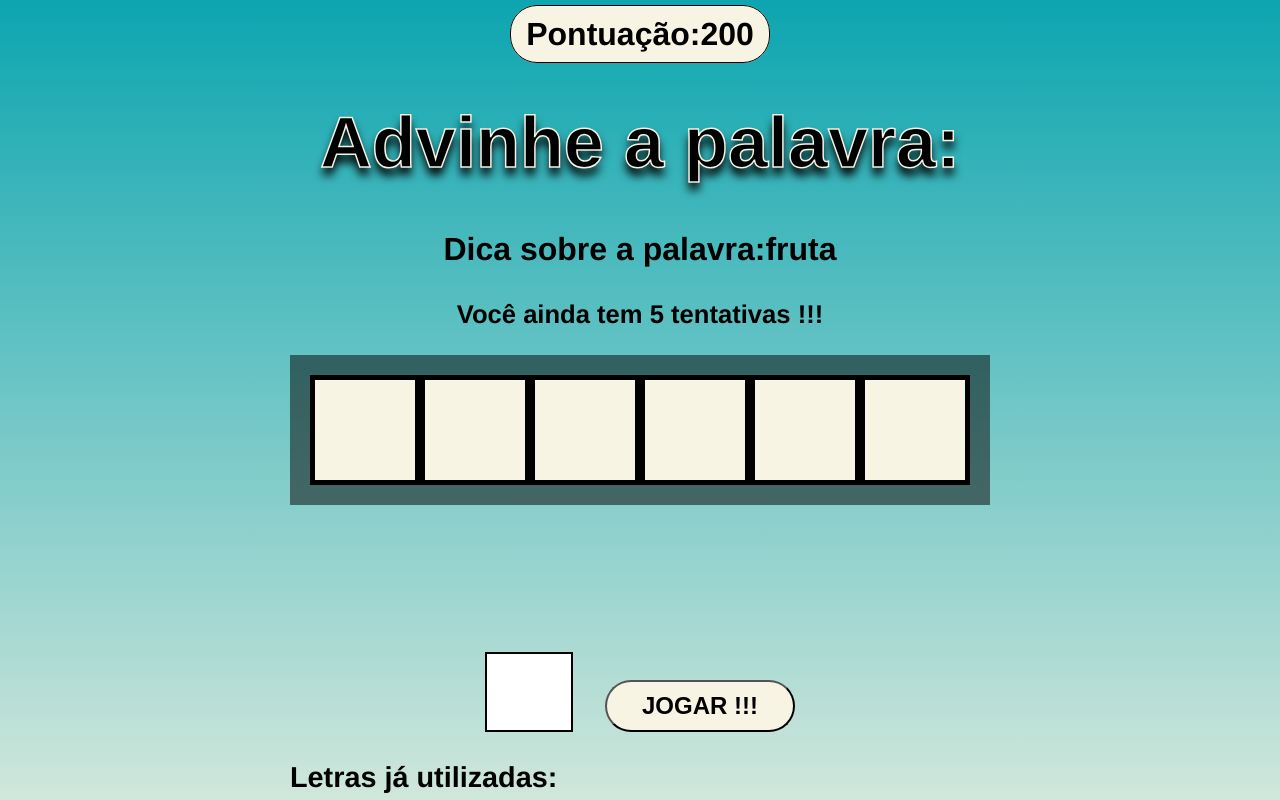
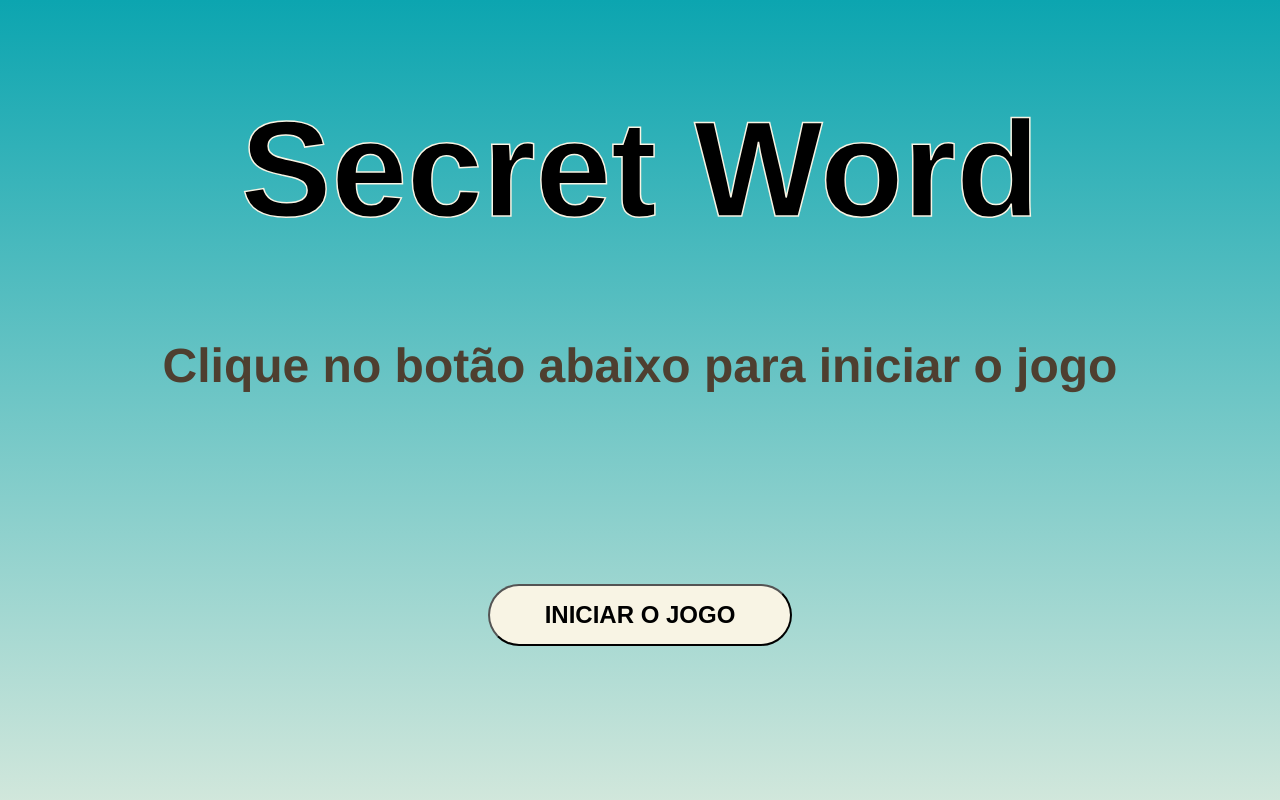
Before and after one commit to mfmwes/secret-word, a React (Create React App) app: page / in a window 1280 px wide. Built offline with nearby package versions, Linux system fonts and the light colour scheme.

Commit message:
start screen and score bug fix

```diff
--- a/package.json
+++ b/package.json
@@ -4,17 +4,15 @@
   "private": true,
   "homepage": "https://mfmwes.github.io/secret-word",
   "dependencies": {
-
     "@testing-library/jest-dom": "^5.16.5",
     "@testing-library/react": "^13.4.0",
     "@testing-library/user-event": "^13.5.0",
     "gh-pages": "^4.0.0",
     "react": "^18.2.0",
     "react-dom": "^18.2.0",
-    "react-scripts": "5.0.1",
+    "react-scripts": "^5.0.1",
     "web-vitals": "^2.1.4"
   },
-
   "scripts": {
     "predeploy": "npm run build",
     "deploy": "gh-pages -b main -d build",
--- a/src/App.js
+++ b/src/App.js
@@ -37,11 +37,15 @@ function App() {
     return {pickedWord,category}
   };
 
-  // start the game
   const startGame = () => {
+    setGameStage(stages[1].name)
+    ClearScore()
+  };
+
+  // new word
+  const newWord = () => {
     ClearLetterStates();
   const {pickedWord,category} = pickWordAndCategory();
-    setGameStage(stages[1].name)
     let wordLetters = pickedWord.split('')
     let tratedWord = wordLetters.map((l) => l.toLowerCase())
       setCategory(category)
@@ -65,26 +69,25 @@ function App() {
         ...actualWrongLetters,
         normalizedLetter,
       ]);
-
       setGuesses((actualGuesses) => actualGuesses - 1);
     }
   };
 
   // reset states
 
-  const ClearStates = () =>{
+  const ClearScore = () =>{
     setScore(0);
   }
 
 
-    const ClearLetterStates = () => {
-      setGuessedLetters([]);
-      setWrongLetters([]);
-
-    }
+  const ClearLetterStates = () => {
+    setGuessedLetters([]);
+    setWrongLetters([]);
+  }
 
     useEffect(() => {
-      if (guesses <=0) {
+      if (guesses === 0) {
+        ClearLetterStates();
         setGameStage(stages[2].name)
       }
      },[guesses])
@@ -92,19 +95,21 @@ function App() {
      //score
      useEffect(() => {
         const uniqueLetters = [...new Set(letters)]
+        if (guessedLetters.length === uniqueLetters.length) {
+          newWord()
+          // add score
+          setScore((actualScore) => (actualScore += 100));
 
-        if (guessedLetters.length === uniqueLetters.length){
-          setScore((actualScore)=> actualScore = actualScore+100)
-          startGame()
+          // restart game with new word
+
         }
-
-     },[guessedLetters])
+      }, [guessedLetters]);
 
 
   //restart the game
   const restartGame = () => {
     setGameStage(stages[1].name)
-    ClearStates()
+    ClearScore()
     ClearLetterStates()
     setGuesses(5)
 
@@ -113,7 +118,7 @@ function App() {
   const homeScreen = () => {
     setGameStage(stages[0].name)
     ClearLetterStates()
-    ClearStates()
+    ClearScore()
     setGuesses(5)
   };
 
```
Also changed, not shown: 1 other file (tests, documents, lock files or other folders).
